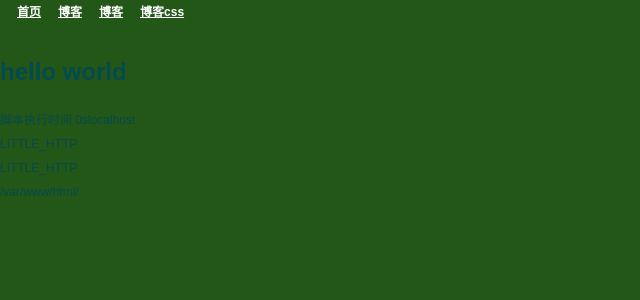
After one commit to lucifergit/simgent, a PHP site: page /app/views/home2.php in a window 1280 px wide. The commit adds this page. Shown: the top 300 px of the page, without its empty margins (0-640 px from the left). Run offline with PHP 8.4, Linux system fonts and the light colour scheme; the template is opened without the code that fills it, so the values that code supplies are empty; some libraries are stand-ins or nearby versions.

Commit message:
updata20140525

```diff
--- /dev/null
+++ b/app/views/css/index.css
@@ -0,0 +1,34 @@
+* {
+    padding: 0;
+    margin: 0;
+    border: 0;
+}
+
+body {
+    font-size: 12px;
+    font-family: "宋体", Arial, Helvetica, sans-serif;
+    color: #054a4e;
+    margin: 0 auto;
+    padding: 0;
+    line-height: 24px;
+    background: #235718;
+}
+
+#topnav {
+    list-style: none;
+}
+
+#topnav li {
+    float: left;
+    text-indent: 17px;
+}
+
+#topnav li a {
+    color: #fff;
+    font-weight: bold;
+}
+
+#header {
+    height: 60px;
+    background-color: #235718
+}
--- a/app/views/home.php
+++ b/app/views/home.php
@@ -49,6 +49,7 @@
             <li><a href="index.php">首页</a></li>
             <li><a href="index.php?c=home&m=showmodel">博客</a></li>
             <li><a href="index.php?c=home&m=showmodel2">博客</a></li>
+            <li><a href="index.php?c=home&m=showcss">博客css</a></li>
         </ul>
     </div>
 </div>
@@ -58,5 +59,7 @@
     <?=$first?><br>
     <?=$second?>
 </div>
+<?php echo "脚本执行时间 ", round(microtime(true) - $_SERVER["REQUEST_TIME_FLOAT"], 3), "s";?>
+<?php echo LITTLE_HOST,LITTLE_HTTP;  ?>
 </body>
 </html>
--- /dev/null
+++ b/app/views/home2.php
@@ -0,0 +1,31 @@
+<!doctype html>
+<html lang="zh_cn">
+<head>
+    <meta charset="UTF-8">
+    <title><?= $title; ?></title>
+    <link rel="stylesheet" href="<?php echo LITTLE_HTTP.APPPATH."views/css/index.css"; ?>">
+
+</head>
+<body>
+<div id="header">
+    <div id="logo"></div>
+    <div id="herright"></div>
+    <div id="nav">
+        <ul id="topnav">
+            <li><a href="index.php">首页</a></li>
+            <li><a href="index.php?c=home&m=showmodel">博客</a></li>
+            <li><a href="index.php?c=home&m=showmodel2">博客</a></li>
+            <li><a href="index.php?c=home&m=showcss">博客css</a></li>
+        </ul>
+    </div>
+</div>
+
+<div in="main">
+    <h1>hello world</h1>
+    <?=$first?><br>
+    <?=$second?>
+</div>
+<?php echo "脚本执行时间 ", round(microtime(true) - $_SERVER["REQUEST_TIME_FLOAT"], 3), "s";?>
+<?php echo LITTLE_HOST."<br>".LITTLE_HTTP."<br>".LITTLE_HTTP."<br>".APPPATH;  ?>
+</body>
+</html>
--- a/app/views/index.php
+++ b/app/views/index.php
@@ -49,6 +49,7 @@
             <li><a href="index.php">首页</a></li>
             <li><a href="index.php?c=home&m=showmodel">博客</a></li>
             <li><a href="index.php?c=home&m=showmodel2">模板2</a></li>
+            <li><a href="index.php?c=home&m=showcss">博客css</a></li>
         </ul>
     </div>
 </div>
@@ -57,5 +58,6 @@
  	<h1>hello world</h1>
     <?php echo $data; ?>
 </div>
+<?php echo "脚本执行时间 ", round(microtime(true) - $_SERVER["REQUEST_TIME_FLOAT"], 2), "s";?>
 </body>
 </html>
--- /dev/null
+++ b/system/Core/BaseController.php
@@ -0,0 +1,6 @@
+<?php
+ class BaseController{
+
+ }
+
+?>
--- /dev/null
+++ b/system/Core/BaseModel.php
@@ -0,0 +1,6 @@
+<?php
+ class BaseModel{
+
+ }
+
+?>
```
Also changed, not shown: app/controllers/homeController.php (+11 -0 lines), index.php (+15 -25 lines), system/Common.php (+30 -35 lines), system/Functions.php (added, +43 -0 lines), README.md, 1 other file.
